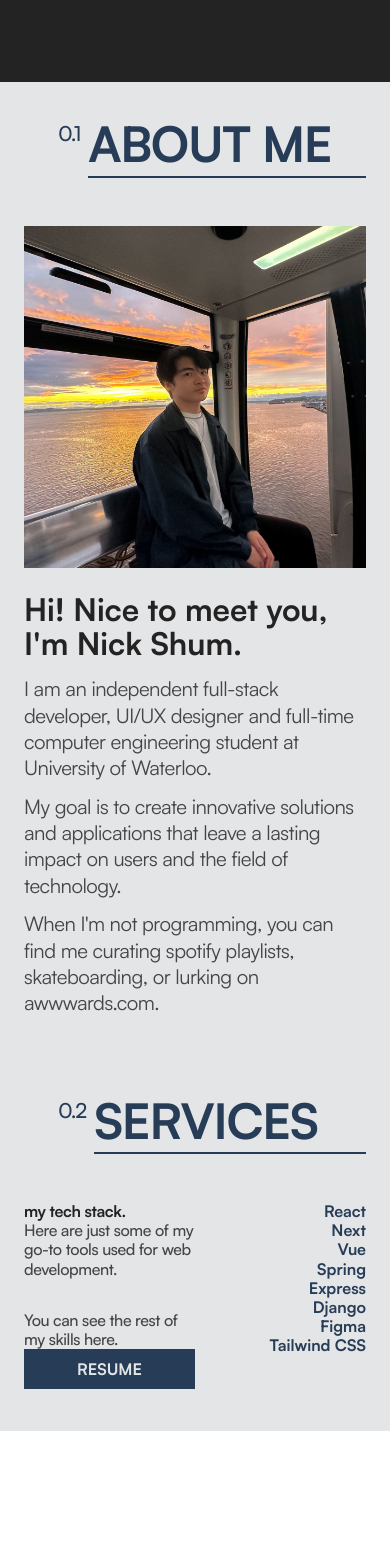
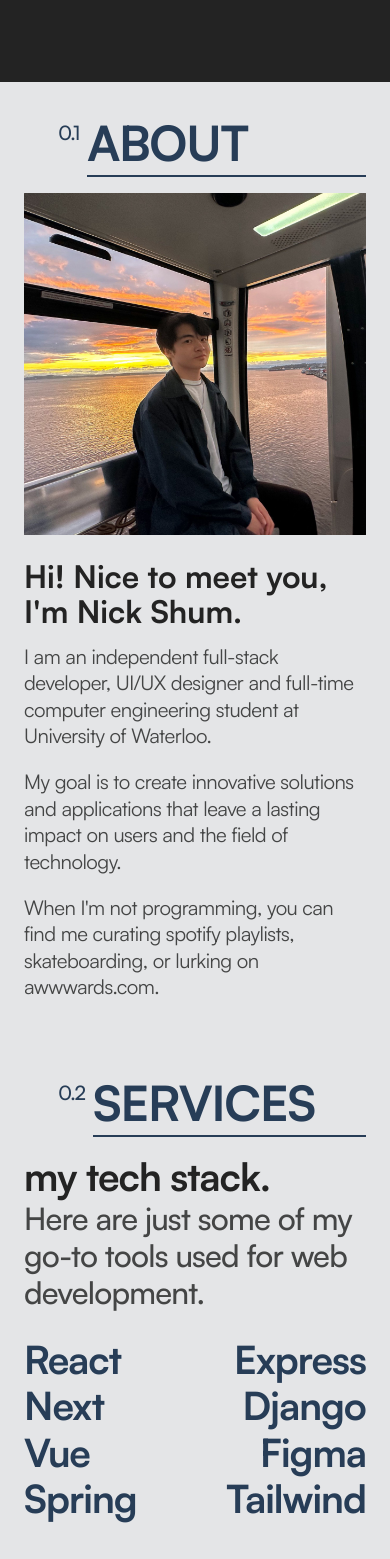
Before and after one commit to NickShum222/Website-V2, a Next.js app: page / in a window 390 px wide. Shown: the part 1600-3159 px from the top of the page. Before the commit the page ends 3031 px from the top, so only its background shows below. Built offline with nearby package versions, Linux system fonts and the light colour scheme.

Commit message:
Update services page

```diff
--- a/src/pages/index.js
+++ b/src/pages/index.js
@@ -2,7 +2,7 @@
 
 import Image from "next/image";
 
-import { Loading, Landing, About, Services } from "@/sections";
+import { Loading, Landing, About, Services, Projects } from "@/sections";
 import { styles } from "@/styles";
 
 export default function Home() {
@@ -11,6 +11,7 @@ export default function Home() {
       <Landing />
       <About />
       <Services />
+      <Projects />
     </div>
   );
 }
--- a/src/sections/About.jsx
+++ b/src/sections/About.jsx
@@ -6,15 +6,15 @@ const About = () => {
     <div
     className={`lg:px-[128px] md:px-[64px] px-[24px] py-[42px] flex flex-col justify-start bg-primary  w-full`}
   >
-    <div className="flex w-full justify-end mb-12">
+    <div className="flex w-full justify-end md:mb-12 sm:mb-8 mb-4">
       <div className="flex justify-start items-start sm:w-[80%] w-[90%] lg:gap-6 md:gap-4 gap-2">
-        <div className="text-tertiary lg:text-[3vw]
-        md:text-[4.2vw] text-headingNumber
+        <div className="text-tertiary md:text-[3.125vw]
+        sm:text-[3.980vw] text-[5.089vw]
         italic tracking-tighter font-[500] leading-[0.9] lg:mt-1">
           0.1
         </div>
-        <div className="lg:text-headingLgClamp md:text-[10vw] text-headingSmClamp leading-[0.8] tracking-tight font-[700] text-tertiary border-b-2 border-solid w-full border-tertiary pb-[4%]">
-          ABOUT ME
+        <div className="lg:text-headingLgClamp md:text-[10vw] sm:text-[10.092vw] text-[12.427vw] leading-[0.8] tracking-tight  font-[700] text-tertiary border-b-2 border-solid w-full border-tertiary pb-[4%]">
+          ABOUT
         </div>
       </div>
     </div>
@@ -43,7 +43,7 @@ const About = () => {
         <div className="md:text-[4vw] text-[8vw] leading-[1.1] font-[700] text-secondary">
           Hi! Nice to meet you, I'm Nick Shum.
         </div>
-        <div className="flex flex-col justify-normal w-full lg:mt-7 mt-4 lg:gap-6 gap-3 ">
+        <div className="flex flex-col justify-normal w-full lg:mt-7 mt-4 lg:gap-6 gap-5 ">
           <div className="text-grey2 lg:text-[2vw] font-[400] md:text-[2.9vw] text-[5.2vw] leading-[1.3] tracking-tight">
             I am an independent full-stack developer, UI/UX designer and full-time computer engineering student at University of Waterloo.
           </div>
--- a/src/sections/Projects.jsx
+++ b/src/sections/Projects.jsx
@@ -1,9 +1,35 @@
-import React from 'react'
+import React from "react";
+
+const projects = ["RESU.ME", "SPOTITRACK", "WEBSITE V1"]
 
 const Projects = () => {
   return (
-    <div>Projects</div>
-  )
-}
+    <div
+      className={`lg:px-[128px] md:px-[64px] px-[24px] py-[42px] flex flex-col justify-start bg-primary  w-full`}
+    >
+      <div className="flex w-full justify-end md:mb-12 sm:mb-8 mb-4">
+        <div className="flex justify-start items-start sm:w-[80%] w-[90%] lg:gap-6 md:gap-4 gap-2">
+          <div
+            className="text-tertiary md:text-[3.125vw]
+            sm:text-[3.980vw] text-[5.089vw]
+            italic tracking-tighter font-[500] leading-[0.9] lg:mt-1"
+          >
+            0.3
+          </div>
+          <div className="lg:text-headingLgClamp md:text-[10vw] sm:text-[10.092vw] text-[12.427vw] leading-[0.8] tracking-tight  font-[700] text-tertiary border-b-2 border-solid w-full border-tertiary pb-[4%]">
+            PROJECTS
+          </div>
+        </div>
+      </div>
+      <div className="w-full flex flex-col"
+      >
+        {projects.map((project, index) => (
+          <div className={`text-tertiary lg:text-headingLgClamp md:text-[10vw] sm:text-[10.092vw] text-[12.427vw] leading-[0.8] tracking-tight py-[3%]  font-[700] border-t-[1px] border-solid border-secondary
+        ${index === 2 ? "border-b-[1px]":""}`}>{project}</div>
+        ))}
+      </div>
+    </div>
+  );
+};
 
-export default Projects
+export default Projects;
--- a/src/sections/Services.jsx
+++ b/src/sections/Services.jsx
@@ -1,42 +1,84 @@
 import React from "react";
 
-const skills = ["React", "Next", "Vue", "Spring", "Express", "Django", "Figma", "Tailwind CSS"]
+const skills = [
+  "React",
+  "Next",
+  "Vue",
+  "Spring",
+  "Express",
+  "Django",
+  "Figma",
+  "Tailwind",
+];
 
 const Services = () => {
   return (
     <div
       className={`lg:px-[128px] md:px-[64px] px-[24px] py-[42px] flex flex-col justify-start bg-primary  w-full`}
     >
-      <div className="flex w-full justify-end mb-12">
+      <div className="flex w-full justify-end md:mb-12 sm:mb-8 mb-4">
         <div className="flex justify-start items-start sm:w-[80%] w-[90%] lg:gap-6 md:gap-4 gap-2">
           <div
-            className="text-tertiary lg:text-[3vw]
-        md:text-[4.2vw] text-headingNumber
-       italic tracking-tighter font-[500] leading-[0.9] lg:mt-1"
+            className="text-tertiary md:text-[3.125vw]
+            sm:text-[3.980vw] text-[5.089vw]
+            italic tracking-tighter font-[500] leading-[0.9] lg:mt-1"
           >
             0.2
           </div>
-          <div className="lg:text-headingLgClamp md:text-[10vw] text-headingSmClamp leading-[0.8] tracking-tight font-bold text-tertiary border-b-2 border-solid w-full border-tertiary pb-[4%]">
+          <div className="lg:text-headingLgClamp md:text-[10vw] sm:text-[10.092vw] text-[12.427vw] leading-[0.8] tracking-tight  font-[700] text-tertiary border-b-2 border-solid w-full border-tertiary pb-[4%]">
             SERVICES
           </div>
         </div>
       </div>
-      <div className="flex w-full justify-between items-start">
-        <div className="flex flex-col justify-start gap-8 w-[50%]">
-         <div className="flex flex-col justify-start w-full">
-          <div className="text-secondary font-[700] md:text-[4.722vw] sm:text-[5.680vw] leading-[1.2] tracking-tight">
-            my tech stack.
-          </div>
-          <div className="font-[500]  md:text-[3.125vw] sm:text-[4.261vw] text-grey2 leading-[1.2] tracking-tight">Here are just some of my go-to tools used for web development.</div>
+      <div className="flex w-full sm:flex-row flex-col justify-between items-start">
+        <div className="flex flex-col justify-between items-start gap-8 sm:w-[50%] h-full w-full">
+          <div className="flex flex-col items-start justify-between h-full w-full">
+            <div className="text-secondary font-[700] md:text-[4.722vw] sm:text-[5.680vw]  text-[9.939vw] leading-[1.2] tracking-tight">
+              my tech stack.
+            </div>
+            <div className="font-[500]  md:text-[3.125vw] sm:text-[4.261vw] text-[7.952vw] text-grey2 leading-[1.2] tracking-tight sm:mb-0 mb-[7%]">
+              Here are just some of my go-to tools used for web development.
+            </div>
+            <div className="w-full flex sm:hidden justify-between items-start">
+              <div className="w-[50%] flex flex-col items-start ">
+                {skills.slice(0, 4).map((skill, index) => (
+                  <div
+                    className="font-bold text-[9.939vw] leading-[1.2] text-tertiary tracking-tight"
+                    key={index}
+                  >
+                    {skill}
+                  </div>
+                ))}
+              </div>
+              <div className="w-[50%] flex flex-col items-end ">
+                {skills.slice(4,8).map((skill, index) => (
+                  <div
+                    className="font-bold text-[9.939vw] leading-[1.2] text-tertiary tracking-tight"
+                    key={index}
+                  >
+                    {skill}
+                  </div>
+                ))}
+              </div>
+            </div>
           </div>
           <div className="flex flex-col justify-start w-full ">
-          <div className="font-[500] md:text-[3.125vw] sm:text-[4.261vw] text-grey2 leading-[1.2] tracking-tight">You can see the rest of my skills here.</div>
-          <div className="w-full text-center text-primary bg-tertiary font-[700] py-2">RESUME</div>
+            <div className="font-[500] md:text-[3.125vw] sm:text-[4.261vw] text-[7.952vw] text-grey2 leading-[1.2] tracking-tight mb-[6%]">
+              You can see the rest of my skills here.
+            </div>
+            <div className="w-full text-center text-primary bg-tertiary font-[700] md:text-[2.083vw] sm:text-[4.261vw] text-[6.361vw]  py-2">
+              RESUME
+            </div>
           </div>
         </div>
-        <div className="flex flex-col items-end w-[50%]">
+        <div className=" flex-col items-end sm:w-[50%] sm:flex hidden">
           {skills.map((skill, index) => (
-            <div className="font-bold md:text-[4.722vw] sm:text-[5.680vw] leading-[1.2] text-tertiary" key={index}>{skill}</div>
+            <div
+              className="font-bold md:text-[4.722vw] sm:text-[5.680vw] text-[9.939vw] leading-[1.2] text-tertiary tracking-tight"
+              key={index}
+            >
+              {skill}
+            </div>
           ))}
         </div>
       </div>
--- a/tailwind.config.js
+++ b/tailwind.config.js
@@ -21,9 +21,8 @@ module.exports = {
         clamp: "clamp(25px, 4wv, 100px)",
         landingClampH5: "clamp(20px, 4vw, 100px)",
         subsectionClamp: "clamp(64px, 4.3vw, 100px)",
-        headingLgClamp: "clamp(100px, 9vw, 180px)",
+        headingLgClamp: "clamp(100px, 9vw, 120px)",
         headingSmClamp: "clamp(48.84px, 11vw, 200px)",
-        headingNumber: "clamp(20px, 5.3vw, 50px)"
       }
     },
   },
```
